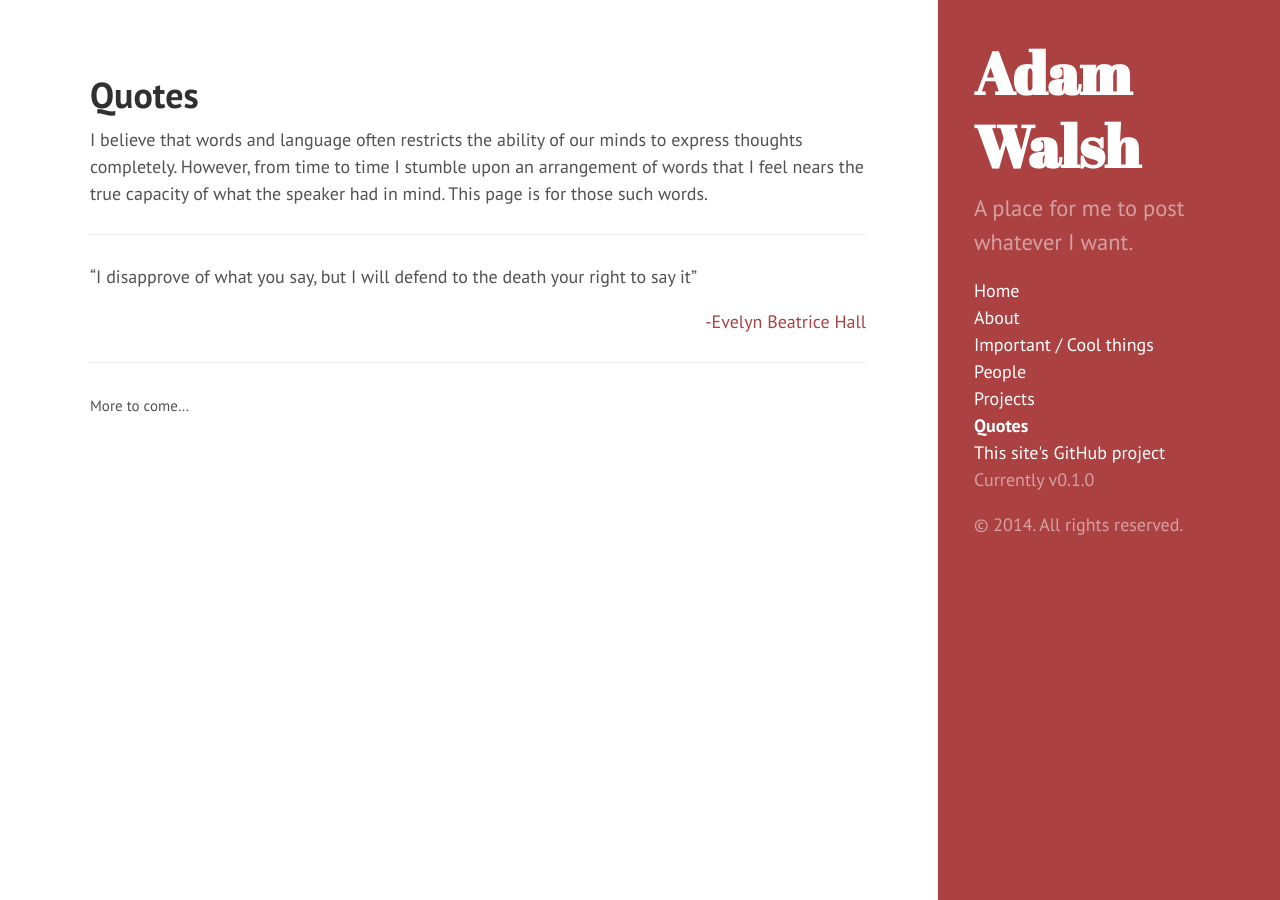
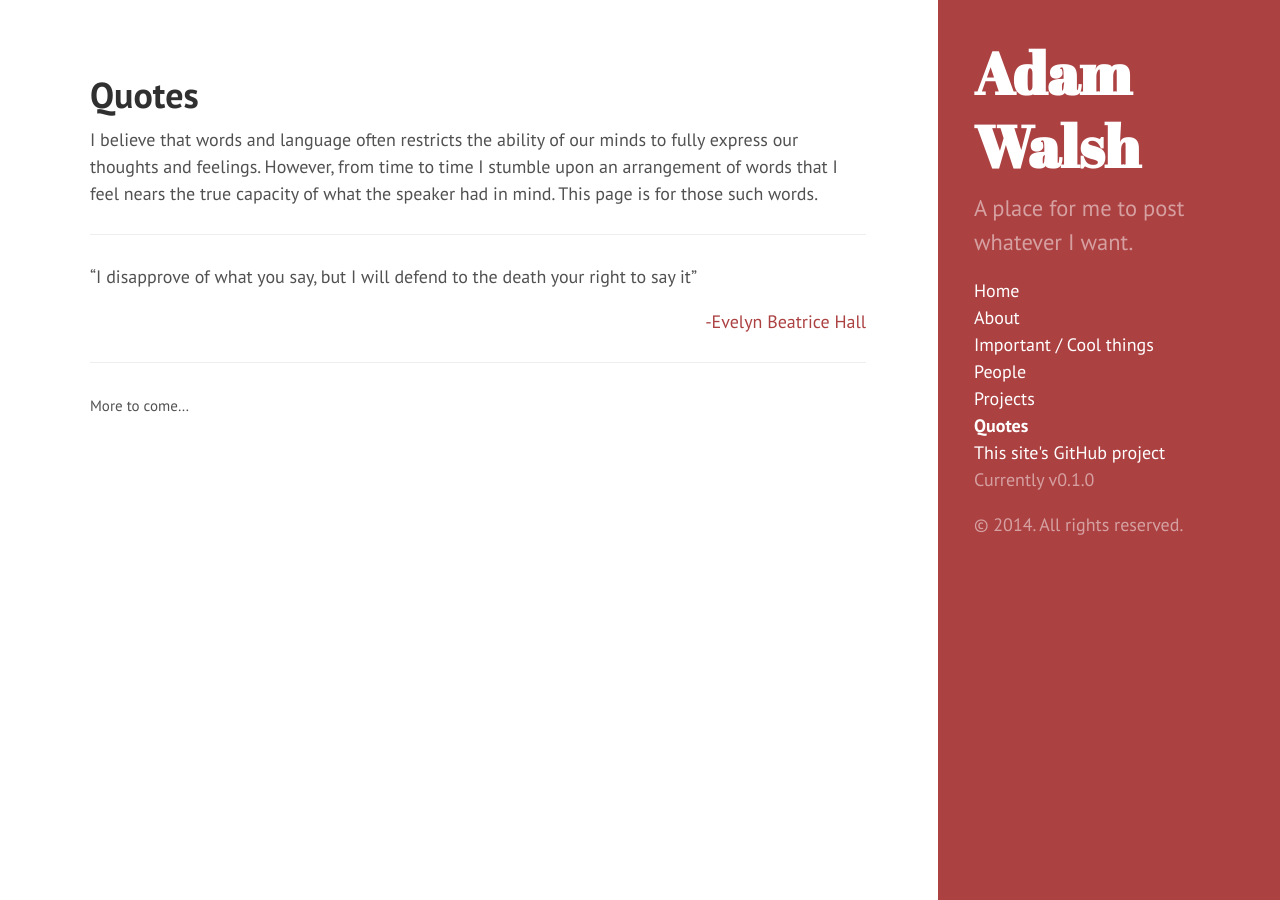
Before and after one commit to walshie4/walshie4.github.io, a Jekyll site: the page built from quotes.md, in a window 1280 px wide. Built offline with Jekyll 4.4.1, drawn with Linux system fonts in a browser that asks for light colours; Markdown is read by kramdown in place of the engine named in the settings.

Commit message:
Changed wording about quotes

```diff
--- a/quotes.md
+++ b/quotes.md
@@ -3,7 +3,7 @@ layout: page
 title: Quotes
 sidebar: true
 ---
-I believe that words and language often restricts the ability of our minds to express thoughts completely.
+I believe that words and language often restricts the ability of our minds to fully express our thoughts and feelings.
 However, from time to time I stumble upon an arrangement of words that I feel nears the true
 capacity of what the speaker had in mind. This page is for those such words.
 
```
